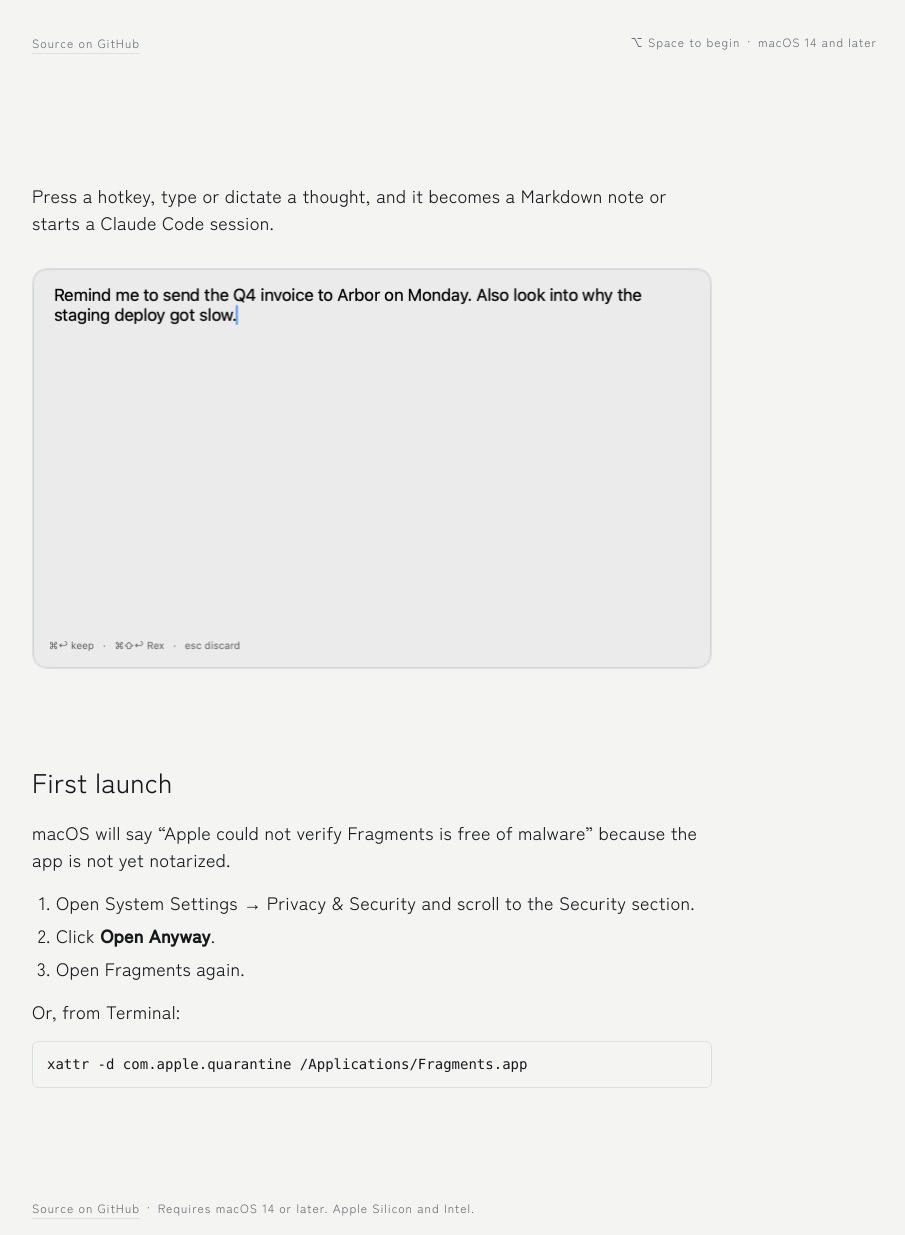
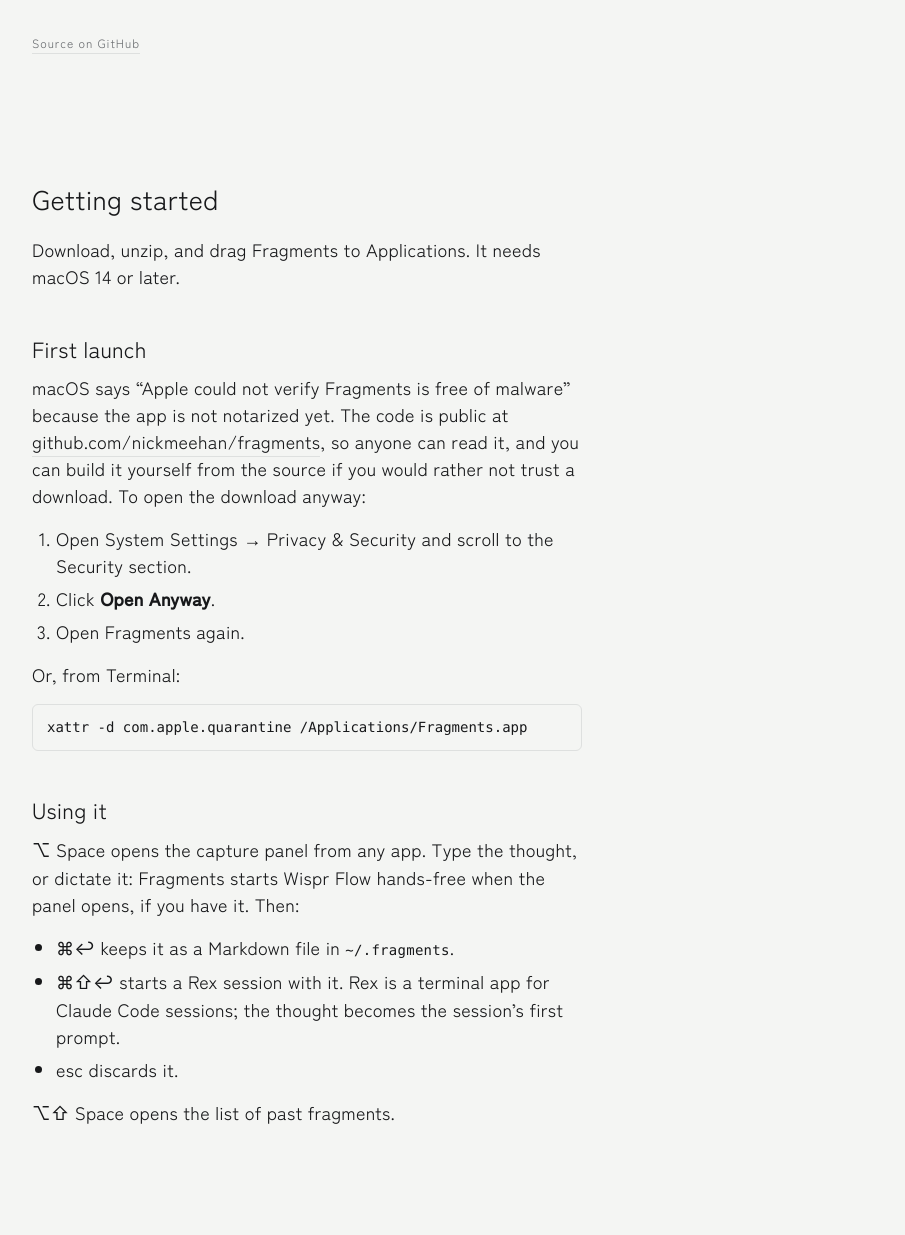
Before and after one commit to nickmeehan/fragments, a plain HTML site: page site/index.html in a window 1280 px wide. Shown: the part 714-1949 px from the top of the page, without its empty margins (169-1074 px from the left). Drawn offline with Linux system fonts and the light colour scheme; no server answers.

Commit message:
chore(site): getting started section, uncluttered hero (#3)
Hero foot in normal flow with viewport-scaled top padding so nothing overlaps and the download button stays above the fold; hotkey line, pitch sentence and screenshot removed; Getting started section with install, first launch (code is public), hotkey and chords verified against the app.

Co-Authored-By: Claude Fable 5.1 <noreply@anthropic.com>
Claude-Session: https://claude.ai/code/session_01KxabBVWRRaaVB1vnzQ7but

```diff
--- a/site/index.html
+++ b/site/index.html
@@ -46,19 +46,22 @@
   .sys { font-family: var(--font-system); }
   a { color: inherit; }
 
-  /* Hero: the render's 1440 × 900 composition, fixed positions, centred on wider screens. */
+  /* Hero: the render's 1440 × 900 composition, centred on wider screens. The mark and watermark sit at fixed
+     positions; the copy and the foot flow below them, so the foot can never land on the button. The copy's offset
+     scales with the viewport (604 at 900 tall, floor 400 just under the stroke) so the button stays above the
+     fold on short windows. */
   .hero {
     position: relative;
+    display: flex;
+    flex-direction: column;
     max-width: 1440px;
-    height: 100vh;
-    height: 100svh;
-    min-height: 720px;
+    min-height: min(900px, 100svh);
     margin: 0 auto;
+    padding: clamp(400px, 67.2svh, 604px) 0 34px var(--gutter);
     overflow: hidden;
   }
   .wm { position: absolute; left: var(--gutter); top: 55px; font-size: 21.4px; line-height: 1; letter-spacing: .02em; } /* 15 px cap, cap top at 60 */
   .stroke { position: absolute; left: 183.4px; top: 274.1px; width: 727.2px; height: auto; display: block; } /* the 742 px stroke box at 176 / 237; the file is its ink box */
-  .copy { position: absolute; left: var(--gutter); top: 604px; }
   h1 { font-size: 38px; font-weight: 400; line-height: 1.2; letter-spacing: .01em; }
   .dl { display: inline-flex; align-items: center; margin-top: 36px; font-size: 15px; font-weight: 500; letter-spacing: .05em; color: var(--ink); text-decoration: none; }
   .dl .dot { width: 9px; height: 9px; border-radius: 50%; background: var(--shu); margin-right: 14px; flex: none; }
@@ -66,21 +69,20 @@
   .dl:hover .u, .dl:focus-visible .u { border-bottom-color: var(--ink); }
   .dl:focus-visible { outline: 2px solid var(--ink); outline-offset: 6px; }
   .foot { font-size: 12px; line-height: 1.4; letter-spacing: .08em; color: var(--hint); }
-  .hero .foot { position: absolute; bottom: 34px; }
-  .fl { left: var(--gutter); } .fr { right: 234px; }
-  .foot a { text-decoration: none; border-bottom: 1px solid var(--hairline); padding-bottom: 2px; }
-  .foot a:hover, .foot a:focus-visible { border-bottom-color: var(--ink); }
+  .hero .foot { margin-top: auto; padding-top: 48px; }
+  .foot a, main a { text-decoration: none; border-bottom: 1px solid var(--hairline); padding-bottom: 2px; }
+  .foot a:hover, .foot a:focus-visible, main a:hover, main a:focus-visible { border-bottom-color: var(--ink); }
   #version { margin-top: 18px; font-size: 12px; letter-spacing: .08em; color: var(--hint); }
   #version:empty { display: none; }
 
   /* Below the fold: brand body style. */
   main, footer { max-width: 1440px; margin: 0 auto; padding: 0 var(--gutter); }
-  section { max-width: 680px; padding: 96px 0 0; }
+  section { max-width: 550px; padding: 96px 0 0; }
   main p, main li { font-size: 18px; line-height: 1.5; letter-spacing: .015em; }
   main p { margin-bottom: 16px; }
   h2 { font-size: 27px; font-weight: 400; line-height: 1.25; letter-spacing: .01em; margin-bottom: 20px; }
-  .shot { display: block; width: 100%; height: auto; margin-top: 32px; border: 1px solid var(--hairline); border-radius: 14px; }
-  ol { padding-left: 24px; margin-bottom: 16px; }
+  h3 { font-size: 22px; font-weight: 400; line-height: 1.3; letter-spacing: .01em; margin: 44px 0 12px; }
+  ol, ul { padding-left: 24px; margin-bottom: 16px; }
   li { margin-bottom: 6px; }
   code, pre { font: 14px/1.5 ui-monospace, "SF Mono", Menlo, monospace; }
   pre { padding: 12px 14px; margin-bottom: 16px; border: 1px solid var(--hairline); border-radius: 6px; overflow-x: auto; }
@@ -89,22 +91,17 @@
   @media (max-width: 999px) {
     :root { --gutter: 64px; }
     .stroke { left: 46px; width: min(727.2px, calc(100vw - 92px)); }
-    .fr { right: 64px; }
   }
   @media (max-width: 599px) {
     :root { --gutter: 24px; }
-    .hero { min-height: 640px; }
+    .hero { min-height: min(640px, 100svh); padding-top: clamp(300px, 55svh, 440px); padding-bottom: 30px; }
     .wm { top: 35px; }
     .stroke { left: 17.6px; top: 194.1px; width: 354.8px; } /* the 362 px stroke box at 14 / 176, whole on screen */
-    .copy { top: 440px; }
     h1 { font-size: 27px; line-height: 1.25; }
     .dl { margin-top: 30px; }
     .foot { font-size: 11px; }
-    .hero .foot { bottom: 30px; }
-    .hero .fl { bottom: 54px; } .fr { left: 24px; right: auto; }
     section { padding-top: 72px; }
     main p, main li { font-size: 17px; }
-    .shot { border-radius: 8px; }
     footer { padding-top: 72px; }
   }
 </style>
@@ -121,17 +118,15 @@
     <a class="dl" href="https://github.com/nickmeehan/fragments/releases/latest/download/Fragments.zip"><span class="dot"></span><span class="u">Download for macOS</span></a>
     <p id="version"></p>
   </div>
-  <p class="foot fl"><a href="https://github.com/nickmeehan/fragments">Source on GitHub</a></p>
-  <p class="foot fr"><span class="sys">⌥</span> Space to begin&ensp;·&ensp;macOS 14 and later</p>
+  <p class="foot"><a href="https://github.com/nickmeehan/fragments">Source on GitHub</a></p>
 </header>
 <main>
   <section>
-    <p>Press a hotkey, type or dictate a thought, and it becomes a Markdown note or starts a Claude Code session.</p>
-    <img class="shot" src="capture.png" width="1360" height="800" alt="The Fragments capture panel: a text field with a captured thought and the chords ⌘↩ keep, ⌘⇧↩ Rex, esc discard.">
-  </section>
-  <section>
-    <h2>First launch</h2>
-    <p>macOS will say “Apple could not verify Fragments is free of malware” because the app is not yet notarized.</p>
+    <h2>Getting started</h2>
+    <p>Download, unzip, and drag Fragments to Applications. It needs macOS 14 or later.</p>
+
+    <h3>First launch</h3>
+    <p>macOS says “Apple could not verify Fragments is free of malware” because the app is not notarized yet. The code is public at <a href="https://github.com/nickmeehan/fragments">github.com/nickmeehan/fragments</a>, so anyone can read it, and you can build it yourself from the source if you would rather not trust a download. To open the download anyway:</p>
     <ol>
       <li>Open System Settings → Privacy &amp; Security and scroll to the Security section.</li>
       <li>Click <strong>Open Anyway</strong>.</li>
@@ -139,10 +134,19 @@
     </ol>
     <p>Or, from Terminal:</p>
     <pre><code>xattr -d com.apple.quarantine /Applications/Fragments.app</code></pre>
+
+    <h3>Using it</h3>
+    <p><span class="sys">⌥</span> Space opens the capture panel from any app. Type the thought, or dictate it: Fragments starts Wispr Flow hands-free when the panel opens, if you have it. Then:</p>
+    <ul>
+      <li><span class="sys">⌘↩</span> keeps it as a Markdown file in <code>~/.fragments</code>.</li>
+      <li><span class="sys">⌘⇧↩</span> starts a Rex session with it. Rex is a terminal app for Claude Code sessions; the thought becomes the session’s first prompt.</li>
+      <li>esc discards it.</li>
+    </ul>
+    <p><span class="sys">⌥⇧</span> Space opens the list of past fragments.</p>
   </section>
 </main>
 <footer class="foot">
-  <a href="https://github.com/nickmeehan/fragments">Source on GitHub</a>&ensp;·&ensp;Requires macOS 14 or later. Apple Silicon and Intel.
+  <a href="https://github.com/nickmeehan/fragments">Source on GitHub</a>&ensp;·&ensp;macOS 14 or later
 </footer>
 <script>
   fetch('https://api.github.com/repos/nickmeehan/fragments/releases/latest')
```
Also changed, not shown: site/capture.png (deleted).
